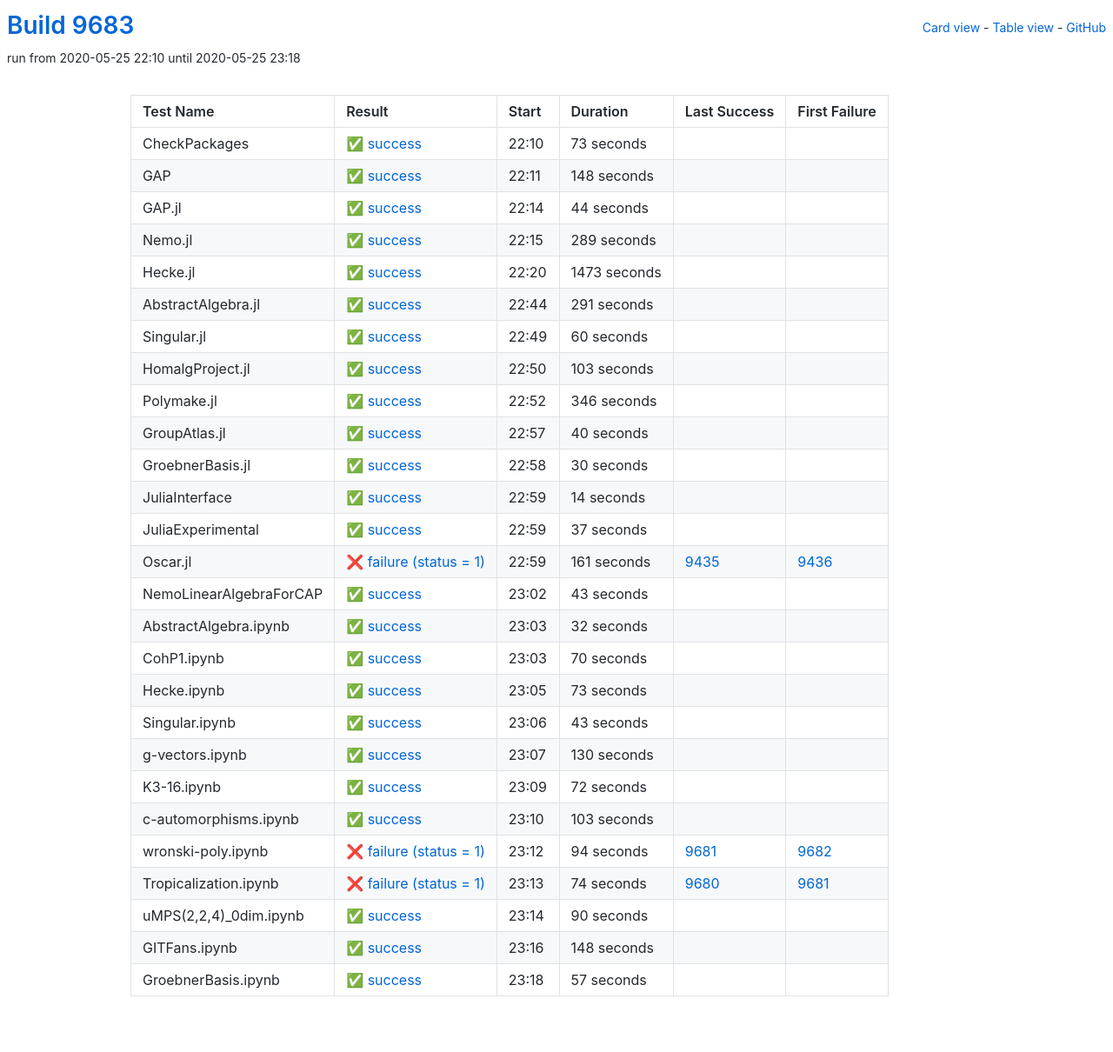
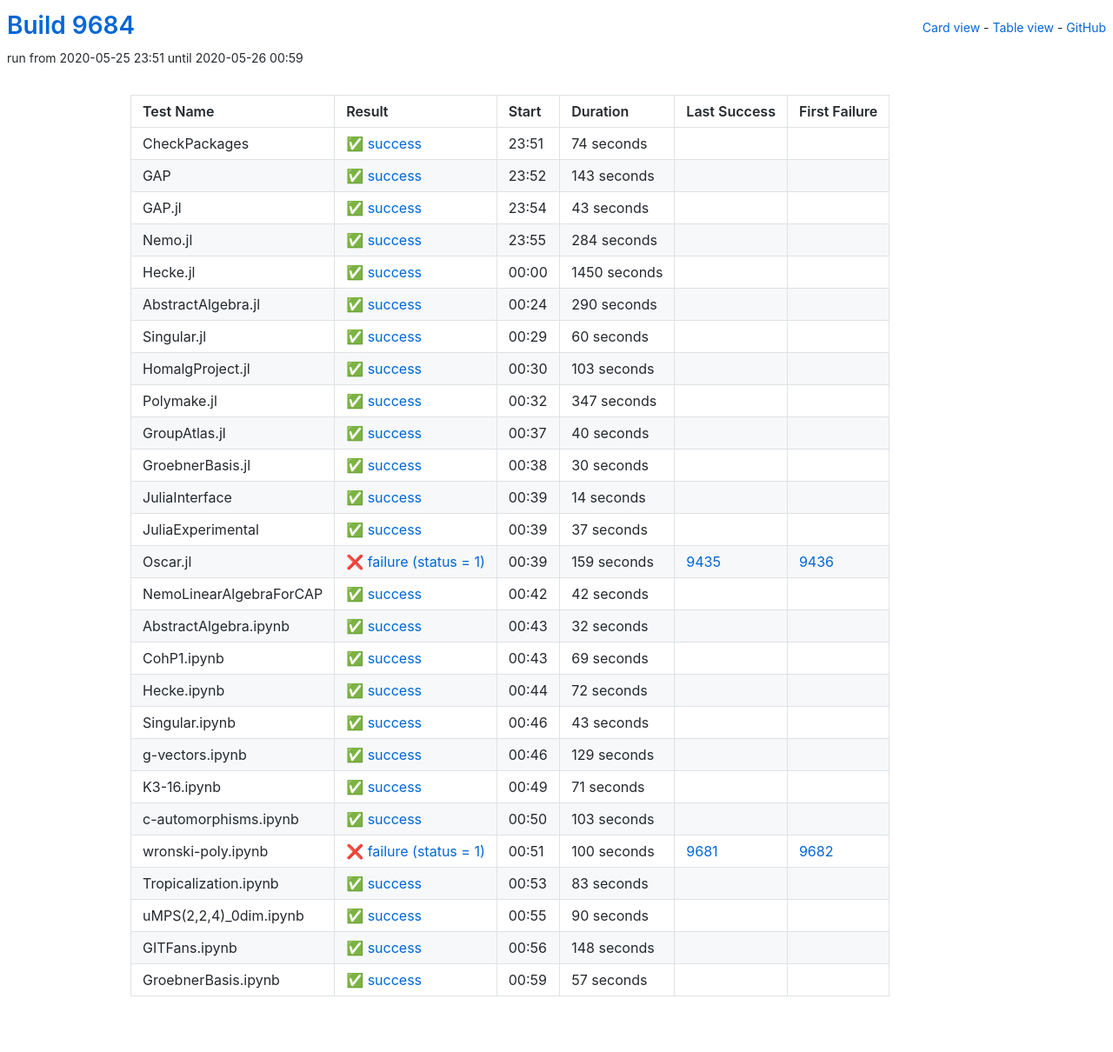
Before and after one commit to oscar-system/oscar-ci-status, a Jekyll site: the page built from table.html, in a window 1280 px wide. Shown: the whole page at 87% size. Built offline with Jekyll 4.4.1, drawn with Linux system fonts in a browser that asks for light colours.

Commit message:
Build 9684

```diff
--- a/_data/ci.yml
+++ b/_data/ci.yml
@@ -1,77 +1,77 @@
-build: 9683
-build_url: https://oscarci.mathematik.uni-kl.de/job/oscar/9683/
+build: 9684
+build_url: https://oscarci.mathematik.uni-kl.de/job/oscar/9684/
 job: oscar
 tests:
-- duration: 73
+- duration: 74
   exitcode: 0
   first_failure: false
   first_failure_url: null
   id: checkpackages
   last_success: false
   last_success_url: null
-  log: https://oscarci.mathematik.uni-kl.de/job/oscar/9683/artifact/logs/build-9683/CheckPackages.log
+  log: https://oscarci.mathematik.uni-kl.de/job/oscar/9684/artifact/logs/build-9684/CheckPackages.log
   name: CheckPackages
-  start: 2020-05-25 22:10
+  start: 2020-05-25 23:51
   status: success
   success: true
-- duration: 148
+- duration: 143
   exitcode: 0
   first_failure: false
   first_failure_url: null
   id: gap
   last_success: false
   last_success_url: null
-  log: https://oscarci.mathematik.uni-kl.de/job/oscar/9683/artifact/logs/build-9683/GAP.log
+  log: https://oscarci.mathematik.uni-kl.de/job/oscar/9684/artifact/logs/build-9684/GAP.log
   name: GAP
-  start: 2020-05-25 22:11
+  start: 2020-05-25 23:52
   status: success
   success: true
-- duration: 44
+- duration: 43
   exitcode: 0
   first_failure: false
   first_failure_url: null
   id: gap-jl
   last_success: false
   last_success_url: null
-  log: https://oscarci.mathematik.uni-kl.de/job/oscar/9683/artifact/logs/build-9683/GAP.jl.log
+  log: https://oscarci.mathematik.uni-kl.de/job/oscar/9684/artifact/logs/build-9684/GAP.jl.log
   name: GAP.jl
-  start: 2020-05-25 22:14
+  start: 2020-05-25 23:54
   status: success
   success: true
-- duration: 289
+- duration: 284
   exitcode: 0
   first_failure: false
   first_failure_url: null
   id: nemo-jl
   last_success: false
   last_success_url: null
-  log: https://oscarci.mathematik.uni-kl.de/job/oscar/9683/artifact/logs/build-9683/Nemo.jl.log
+  log: https://oscarci.mathematik.uni-kl.de/job/oscar/9684/artifact/logs/build-9684/Nemo.jl.log
   name: Nemo.jl
-  start: 2020-05-25 22:15
+  start: 2020-05-25 23:55
   status: success
   success: true
-- duration: 1473
+- duration: 1450
   exitcode: 0
   first_failure: false
   first_failure_url: null
   id: hecke-jl
   last_success: false
   last_success_url: null
-  log: https://oscarci.mathematik.uni-kl.de/job/oscar/9683/artifact/logs/build-9683/Hecke.jl.log
+  log: https://oscarci.mathematik.uni-kl.de/job/oscar/9684/artifact/logs/build-9684/Hecke.jl.log
   name: Hecke.jl
-  start: 2020-05-25 22:20
+  start: 2020-05-26 00:00
   status: success
   success: true
-- duration: 291
+- duration: 290
   exitcode: 0
   first_failure: false
   first_failure_url: null
   id: abstractalgebra-jl
   last_success: false
   last_success_url: null
-  log: https://oscarci.mathematik.uni-kl.de/job/oscar/9683/artifact/logs/build-9683/AbstractAlgebra.jl.log
+  log: https://oscarci.mathematik.uni-kl.de/job/oscar/9684/artifact/logs/build-9684/AbstractAlgebra.jl.log
   name: AbstractAlgebra.jl
-  start: 2020-05-25 22:44
+  start: 2020-05-26 00:24
   status: success
   success: true
 - duration: 60
@@ -81,9 +81,9 @@
   id: singular-jl
   last_success: false
   last_success_url: null
-  log: https://oscarci.mathematik.uni-kl.de/job/oscar/9683/artifact/logs/build-9683/Singular.jl.log
+  log: https://oscarci.mathematik.uni-kl.de/job/oscar/9684/artifact/logs/build-9684/Singular.jl.log
   name: Singular.jl
-  start: 2020-05-25 22:49
+  start: 2020-05-26 00:29
   status: success
   success: true
 - duration: 103
@@ -93,21 +93,21 @@
   id: homalgproject-jl
   last_success: false
   last_success_url: null
-  log: https://oscarci.mathematik.uni-kl.de/job/oscar/9683/artifact/logs/build-9683/HomalgProject.jl.log
+  log: https://oscarci.mathematik.uni-kl.de/job/oscar/9684/artifact/logs/build-9684/HomalgProject.jl.log
   name: HomalgProject.jl
-  start: 2020-05-25 22:50
+  start: 2020-05-26 00:30
   status: success
   success: true
-- duration: 346
+- duration: 347
   exitcode: 0
   first_failure: false
   first_failure_url: null
   id: polymake-jl
   last_success: false
   last_success_url: null
-  log: https://oscarci.mathematik.uni-kl.de/job/oscar/9683/artifact/logs/build-9683/Polymake.jl.log
+  log: https://oscarci.mathematik.uni-kl.de/job/oscar/9684/artifact/logs/build-9684/Polymake.jl.log
   name: Polymake.jl
-  start: 2020-05-25 22:52
+  start: 2020-05-26 00:32
   status: success
   success: true
 - duration: 40
@@ -117,9 +117,9 @@
   id: groupatlas-jl
   last_success: false
   last_success_url: null
-  log: https://oscarci.mathematik.uni-kl.de/job/oscar/9683/artifact/logs/build-9683/GroupAtlas.jl.log
+  log: https://oscarci.mathematik.uni-kl.de/job/oscar/9684/artifact/logs/build-9684/GroupAtlas.jl.log
   name: GroupAtlas.jl
-  start: 2020-05-25 22:57
+  start: 2020-05-26 00:37
   status: success
   success: true
 - duration: 30
@@ -129,9 +129,9 @@
   id: groebnerbasis-jl
   last_success: false
   last_success_url: null
-  log: https://oscarci.mathematik.uni-kl.de/job/oscar/9683/artifact/logs/build-9683/GroebnerBasis.jl.log
+  log: https://oscarci.mathematik.uni-kl.de/job/oscar/9684/artifact/logs/build-9684/GroebnerBasis.jl.log
   name: GroebnerBasis.jl
-  start: 2020-05-25 22:58
+  start: 2020-05-26 00:38
   status: success
   success: true
 - duration: 14
@@ -141,9 +141,9 @@
   id: juliainterface
   last_success: false
   last_success_url: null
-  log: https://oscarci.mathematik.uni-kl.de/job/oscar/9683/artifact/logs/build-9683/JuliaInterface.log
+  log: https://oscarci.mathematik.uni-kl.de/job/oscar/9684/artifact/logs/build-9684/JuliaInterface.log
   name: JuliaInterface
-  start: 2020-05-25 22:59
+  start: 2020-05-26 00:39
   status: success
   success: true
 - duration: 37
@@ -153,33 +153,33 @@
   id: juliaexperimental
   last_success: false
   last_success_url: null
-  log: https://oscarci.mathematik.uni-kl.de/job/oscar/9683/artifact/logs/build-9683/JuliaExperimental.log
+  log: https://oscarci.mathematik.uni-kl.de/job/oscar/9684/artifact/logs/build-9684/JuliaExperimental.log
   name: JuliaExperimental
-  start: 2020-05-25 22:59
+  start: 2020-05-26 00:39
   status: success
   success: true
-- duration: 161
+- duration: 159
   exitcode: 1
   first_failure: 9436
   first_failure_url: https://oscarci.mathematik.uni-kl.de/job/oscar/9436/
   id: oscar-jl
   last_success: 9435
   last_success_url: https://oscarci.mathematik.uni-kl.de/job/oscar/9435/
-  log: https://oscarci.mathematik.uni-kl.de/job/oscar/9683/artifact/logs/build-9683/Oscar.jl.log
+  log: https://oscarci.mathematik.uni-kl.de/job/oscar/9684/artifact/logs/build-9684/Oscar.jl.log
   name: Oscar.jl
-  start: 2020-05-25 22:59
+  start: 2020-05-26 00:39
   status: failure
   success: false
-- duration: 43
+- duration: 42
   exitcode: 0
   first_failure: false
   first_failure_url: null
   id: nemolinearalgebraforcap
   last_success: false
   last_success_url: null
-  log: https://oscarci.mathematik.uni-kl.de/job/oscar/9683/artifact/logs/build-9683/NemoLinearAlgebraForCAP.log
+  log: https://oscarci.mathematik.uni-kl.de/job/oscar/9684/artifact/logs/build-9684/NemoLinearAlgebraForCAP.log
   name: NemoLinearAlgebraForCAP
-  start: 2020-05-25 23:02
+  start: 2020-05-26 00:42
   status: success
   success: true
 - duration: 32
@@ -189,33 +189,33 @@
   id: abstractalgebra-ipynb
   last_success: false
   last_success_url: null
-  log: https://oscarci.mathematik.uni-kl.de/job/oscar/9683/artifact/logs/build-9683/AbstractAlgebra.ipynb.log
+  log: https://oscarci.mathematik.uni-kl.de/job/oscar/9684/artifact/logs/build-9684/AbstractAlgebra.ipynb.log
   name: AbstractAlgebra.ipynb
-  start: 2020-05-25 23:03
+  start: 2020-05-26 00:43
   status: success
   success: true
-- duration: 70
+- duration: 69
   exitcode: 0
   first_failure: false
   first_failure_url: null
   id: cohp1-ipynb
   last_success: false
   last_success_url: null
-  log: https://oscarci.mathematik.uni-kl.de/job/oscar/9683/artifact/logs/build-9683/CohP1.ipynb.log
+  log: https://oscarci.mathematik.uni-kl.de/job/oscar/9684/artifact/logs/build-9684/CohP1.ipynb.log
   name: CohP1.ipynb
-  start: 2020-05-25 23:03
+  start: 2020-05-26 00:43
   status: success
   success: true
-- duration: 73
+- duration: 72
   exitcode: 0
   first_failure: false
   first_failure_url: null
   id: hecke-ipynb
   last_success: false
   last_success_url: null
-  log: https://oscarci.mathematik.uni-kl.de/job/oscar/9683/artifact/logs/build-9683/Hecke.ipynb.log
+  log: https://oscarci.mathematik.uni-kl.de/job/oscar/9684/artifact/logs/build-9684/Hecke.ipynb.log
   name: Hecke.ipynb
-  start: 2020-05-25 23:05
+  start: 2020-05-26 00:44
   status: success
   success: true
 - duration: 43
@@ -225,33 +225,33 @@
   id: singular-ipynb
   last_success: false
   last_success_url: null
-  log: https://oscarci.mathematik.uni-kl.de/job/oscar/9683/artifact/logs/build-9683/Singular.ipynb.log
+  log: https://oscarci.mathematik.uni-kl.de/job/oscar/9684/artifact/logs/build-9684/Singular.ipynb.log
   name: Singular.ipynb
-  start: 2020-05-25 23:06
+  start: 2020-05-26 00:46
   status: success
   success: true
-- duration: 130
+- duration: 129
   exitcode: 0
   first_failure: false
   first_failure_url: null
   id: g-vectors-ipynb
   last_success: false
   last_success_url: null
-  log: https://oscarci.mathematik.uni-kl.de/job/oscar/9683/artifact/logs/build-9683/g-vectors.ipynb.log
+  log: https://oscarci.mathematik.uni-kl.de/job/oscar/9684/artifact/logs/build-9684/g-vectors.ipynb.log
   name: g-vectors.ipynb
-  start: 2020-05-25 23:07
+  start: 2020-05-26 00:46
   status: success
   success: true
-- duration: 72
+- duration: 71
   exitcode: 0
   first_failure: false
   first_failure_url: null
   id: k3-16-ipynb
   last_success: false
   last_success_url: null
-  log: https://oscarci.mathematik.uni-kl.de/job/oscar/9683/artifact/logs/build-9683/K3-16.ipynb.log
+  log: https://oscarci.mathematik.uni-kl.de/job/oscar/9684/artifact/logs/build-9684/K3-16.ipynb.log
   name: K3-16.ipynb
-  start: 2020-05-25 23:09
+  start: 2020-05-26 00:49
   status: success
   success: true
 - duration: 103
@@ -261,35 +261,35 @@
   id: c-automorphisms-ipynb
   last_success: false
   last_success_url: null
-  log: https://oscarci.mathematik.uni-kl.de/job/oscar/9683/artifact/logs/build-9683/c-automorphisms.ipynb.log
+  log: https://oscarci.mathematik.uni-kl.de/job/oscar/9684/artifact/logs/build-9684/c-automorphisms.ipynb.log
   name: c-automorphisms.ipynb
-  start: 2020-05-25 23:10
+  start: 2020-05-26 00:50
   status: success
   success: true
-- duration: 94
+- duration: 100
   exitcode: 1
   first_failure: 9682
   first_failure_url: https://oscarci.mathematik.uni-kl.de/job/oscar/9682/
   id: wronski-poly-ipynb
   last_success: 9681
   last_success_url: https://oscarci.mathematik.uni-kl.de/job/oscar/9681/
-  log: https://oscarci.mathematik.uni-kl.de/job/oscar/9683/artifact/logs/build-9683/wronski-poly.ipynb.log
+  log: https://oscarci.mathematik.uni-kl.de/job/oscar/9684/artifact/logs/build-9684/wronski-poly.ipynb.log
   name: wronski-poly.ipynb
-  start: 2020-05-25 23:12
+  start: 2020-05-26 00:51
   status: failure
   success: false
-- duration: 74
-  exitcode: 1
-  first_failure: 9681
-  first_failure_url: https://oscarci.mathematik.uni-kl.de/job/oscar/9681/
+- duration: 83
+  exitcode: 0
+  first_failure: false
+  first_failure_url: null
   id: tropicalization-ipynb
-  last_success: 9680
-  last_success_url: https://oscarci.mathematik.uni-kl.de/job/oscar/9680/
-  log: https://oscarci.mathematik.uni-kl.de/job/oscar/9683/artifact/logs/build-9683/Tropicalization.ipynb.log
+  last_success: false
+  last_success_url: null
+  log: https://oscarci.mathematik.uni-kl.de/job/oscar/9684/artifact/logs/build-9684/Tropicalization.ipynb.log
   name: Tropicalization.ipynb
-  start: 2020-05-25 23:13
-  status: failure
-  success: false
+  start: 2020-05-26 00:53
+  status: success
+  success: true
 - duration: 90
   exitcode: 0
   first_failure: false
@@ -297,9 +297,9 @@
   id: umps-2-2-4-0dim-ipynb
   last_success: false
   last_success_url: null
-  log: https://oscarci.mathematik.uni-kl.de/job/oscar/9683/artifact/logs/build-9683/uMPS-2-2-4-_0dim.ipynb.log
+  log: https://oscarci.mathematik.uni-kl.de/job/oscar/9684/artifact/logs/build-9684/uMPS-2-2-4-_0dim.ipynb.log
   name: uMPS(2,2,4)_0dim.ipynb
-  start: 2020-05-25 23:14
+  start: 2020-05-26 00:55
   status: success
   success: true
 - duration: 148
@@ -309,9 +309,9 @@
   id: gitfans-ipynb
   last_success: false
   last_success_url: null
-  log: https://oscarci.mathematik.uni-kl.de/job/oscar/9683/artifact/logs/build-9683/GITFans.ipynb.log
+  log: https://oscarci.mathematik.uni-kl.de/job/oscar/9684/artifact/logs/build-9684/GITFans.ipynb.log
   name: GITFans.ipynb
-  start: 2020-05-25 23:16
+  start: 2020-05-26 00:56
   status: success
   success: true
 - duration: 57
@@ -321,8 +321,8 @@
   id: groebnerbasis-ipynb
   last_success: false
   last_success_url: null
-  log: https://oscarci.mathematik.uni-kl.de/job/oscar/9683/artifact/logs/build-9683/GroebnerBasis.ipynb.log
+  log: https://oscarci.mathematik.uni-kl.de/job/oscar/9684/artifact/logs/build-9684/GroebnerBasis.ipynb.log
   name: GroebnerBasis.ipynb
-  start: 2020-05-25 23:18
+  start: 2020-05-26 00:59
   status: success
   success: true
```
Also changed, not shown: README.md.
